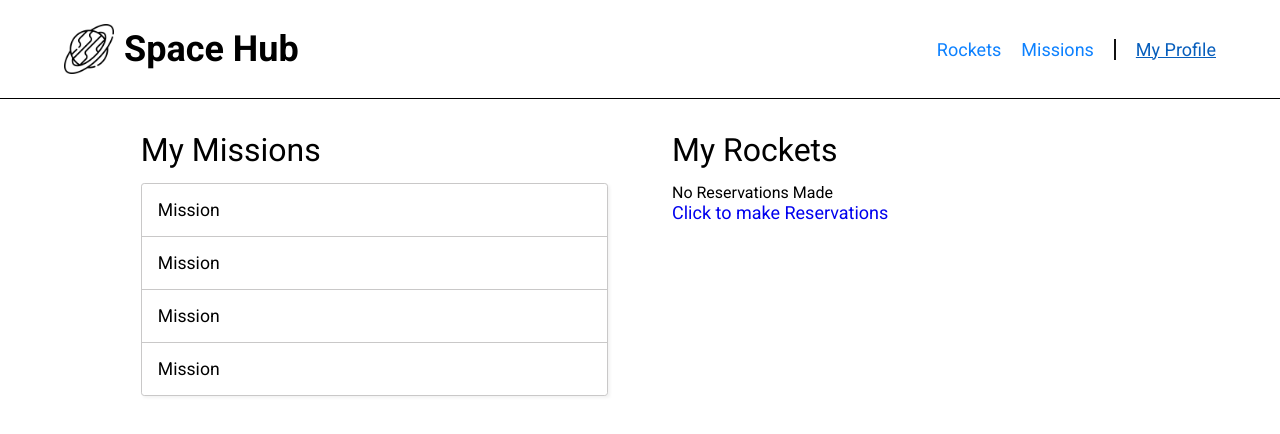
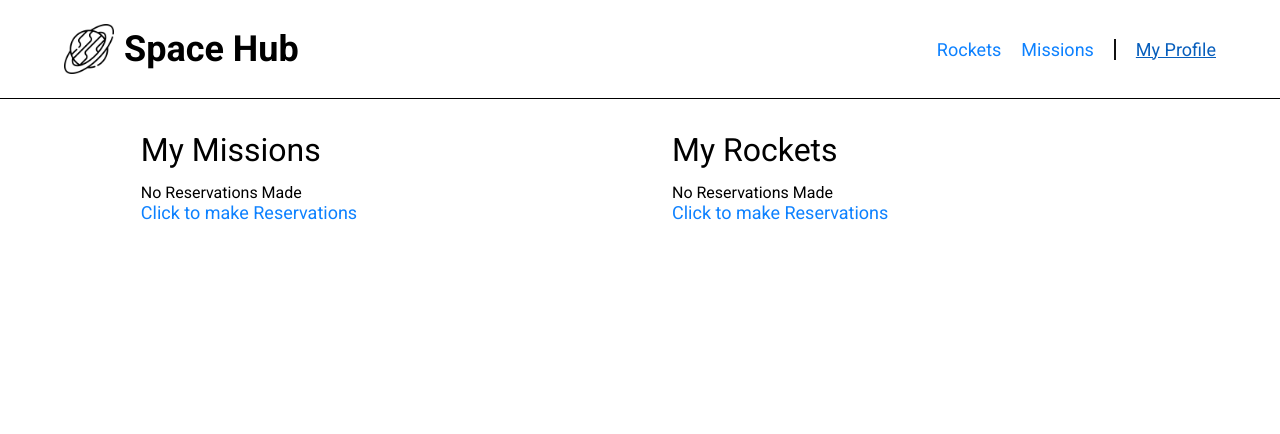
Before and after one commit to kennyegun24/space-travel-hub, a React (Create React App) app: page /profile in a window 1280 px wide. Shown: the top 434 px of the page. Built offline with nearby package versions, Linux system fonts and the light colour scheme.

Commit message:
Add functions to handle mission's API calls
Display data From API and add interactivity

```diff
--- a/src/App.css
+++ b/src/App.css
@@ -1,4 +1,6 @@
-* {
+*,
+*::after,
+*::before {
   box-sizing: border-box;
   padding: 0;
   margin: 0;
@@ -6,30 +8,6 @@
 
 body {
   font-family: 'Roboto', 'Poppins', sans-serif;
-}
-
-.reserved {
-  font-weight: 600;
-}
-
-.round {
-  height: 50px;
-  width: 50px;
-  border-right: 5px solid #111;
-  border-left: 5px solid #111;
-  border-bottom: 5px solid #111;
-  border-radius: 50%;
-  animation: round 2s infinite linear;
-}
-
-@keyframes round {
-  0% {
-    transform: rotate(0deg);
-  }
-
-  100% {
-    transform: rotate(360deg);
-  }
 }
 
 section {
@@ -56,25 +34,13 @@ button {
 }
 
 button:hover {
-  filter: brightness(12%);
+  scale: 1.02;
 }
+
+/* ............. Header and Hero section ............... */
 
 .logoimg {
   width: 50px;
-}
-
-.pending {
-  height: 90vh;
-  display: flex;
-  justify-content: center;
-  align-items: center;
-  flex-direction: column;
-}
-
-.pending p {
-  font-size: 20px;
-  font-weight: 500;
-  color: blue;
 }
 
 .nav {
@@ -147,6 +113,34 @@ button:hover {
   gap: 10px;
 }
 
+.reserved {
+  font-weight: 600;
+}
+
+.round {
+  height: 50px;
+  width: 50px;
+  border-right: 5px solid #111;
+  border-left: 5px solid #111;
+  border-bottom: 5px solid #111;
+  border-radius: 50%;
+  animation: round 2s infinite linear;
+}
+
+.pending {
+  height: 90vh;
+  display: flex;
+  justify-content: center;
+  align-items: center;
+  flex-direction: column;
+}
+
+.pending p {
+  font-size: 20px;
+  font-weight: 500;
+  color: blue;
+}
+
 /* ........... Missions Page ............ */
 
 .missions-section {
@@ -158,9 +152,12 @@ button:hover {
   width: 100%;
 }
 
-.missions-table td,
-th {
-  padding: 0.7rem;
+.missions-table th {
+  padding: 1rem 0.5rem;
+}
+
+.missions-table thead {
+  text-align: left;
 }
 
 .missions-table tr:nth-child(2) {
@@ -171,27 +168,50 @@ th {
   background-color: #f2f2f2;
 }
 
-.mission-details td:nth-child(2) {
-  width: 70%;
+tbody td {
+  padding: 1.5rem 0.5rem;
 }
 
-.join-btn {
+.mission-details td:nth-child(1) {
+  font-weight: bold;
+}
+
+.mission-details td:nth-child(2) {
+  width: 63%;
+}
+
+.mission-btn {
   background-color: transparent;
   padding: 0.6rem 0.7rem;
   margin: 0 auto;
   display: block;
+  border-radius: 0.3rem;
+}
+
+.join-action {
   border: 1.8px solid #666b6f;
-  border-radius: 0.3rem;
+}
+
+.leave-action {
+  border: 1.8px solid #e56c76;
+  color: #e56c76;
 }
 
 .member-badge {
   display: block;
   margin: 0 auto;
   width: fit-content;
-  background-color: #6d757d;
-  color: #fff;
+  color: #fff !important;
   padding: 0.15rem 0.5rem;
   border-radius: 0.2rem;
+}
+
+.active-member {
+  background-color: #18a2b8;
+}
+
+.not-active-member {
+  background-color: #6d757d;
 }
 
 /* ............ User Profile ............ */
@@ -231,3 +251,21 @@ th {
 .column-item:last-child {
   border-bottom: none;
 }
+
+.reserve-link {
+  color: #0d81ff;
+}
+
+.reserve-link:hover {
+  color: #075ebc;
+}
+
+@keyframes round {
+  0% {
+    transform: rotate(0deg);
+  }
+
+  100% {
+    transform: rotate(360deg);
+  }
+}
--- a/src/Redux/configureStore.js
+++ b/src/Redux/configureStore.js
@@ -1,22 +1,16 @@
-import { configureStore, combineReducers, applyMiddleware } from '@reduxjs/toolkit';
-import thunk from 'redux-thunk';
+import { configureStore, combineReducers } from '@reduxjs/toolkit';
+import logger from 'redux-logger';
 import rocketReducer from './rockets/rockets';
+import missionReducer from './missions/missions';
 
 const allReducers = combineReducers({
   rockets: rocketReducer,
+  missions: missionReducer,
 });
 
-const store = configureStore({ reducer: allReducers }, applyMiddleware(thunk));
+const store = configureStore({
+  reducer: allReducers,
+  middleware: (getDefaultMiddleware) => getDefaultMiddleware().concat(logger),
+});
 
 export default store;
-
-// import { configureStore } from '@reduxjs/toolkit';
-// import rockets from './rockets/rockets';
-
-// const store = configureStore({
-//   reducer: {
-//     rockets,
-//   },
-// });
-
-// export default store;
--- /dev/null
+++ b/src/Redux/missions/missions.js
@@ -0,0 +1,66 @@
+import { createSlice, createAsyncThunk } from '@reduxjs/toolkit';
+import axios from 'axios';
+
+const action = 'missions/fetchMissions';
+
+export const fetchMissions = createAsyncThunk(action, async () => {
+  try {
+    const resp = await axios.get('https://api.spacexdata.com/v3/missions');
+    const customData = resp.data.map((mission) => ({
+      id: mission.mission_id,
+      name: mission.mission_name,
+      description: mission.description,
+      member: false,
+    }));
+
+    return customData;
+  } catch (error) {
+    console.error(error);
+  }
+  return [];
+});
+
+const initialState = {
+  missionsArray: [],
+  loading: null,
+  error: '',
+};
+
+const missionSlice = createSlice({
+  name: 'missions',
+  initialState,
+  reducers: {
+    toggleMember: (state, action) => {
+      const newState = state.missionsArray.map((mission) => {
+        if (mission.id === action.payload) {
+          const objChanged = { ...mission, member: !mission.member };
+          return objChanged;
+        }
+        return mission;
+      });
+      return { ...state, missionsArray: newState };
+    },
+  },
+
+  extraReducers: (builder) => {
+    builder.addCase(fetchMissions.pending, (state) => {
+      const newState = state;
+      newState.loading = true;
+    });
+    builder.addCase(fetchMissions.fulfilled, (state, action) => {
+      const newState = state;
+      newState.missionsArray = action.payload;
+      newState.loading = false;
+    });
+    builder.addCase(fetchMissions.rejected, (state, action) => {
+      const newState = state;
+      newState.loading = false;
+      newState.missionsArray = [];
+      newState.error = action.error.message;
+    });
+  },
+});
+
+export const { toggleMember } = missionSlice.actions;
+
+export default missionSlice.reducer;
--- a/src/Redux/rockets/rockets.js
+++ b/src/Redux/rockets/rockets.js
@@ -44,7 +44,6 @@ const rocketSlice = createSlice({
           rocketImages: rocket.flickr_images[0],
           reserved: false,
         }));
-        // console.log(rocketData);
         isFulfilled.rocket = rocketData;
       })
       .addCase(fetchRockets.rejected, (state) => {
--- a/src/components/singleMission.jsx
+++ b/src/components/singleMission.jsx
@@ -1,23 +1,47 @@
-// import { useSelector } from 'react-redux';
+import { PropTypes } from 'prop-types';
+import { useDispatch } from 'react-redux';
+import { toggleMember } from '../Redux/missions/missions';
 
-const singleMission = (mission) => {
-  const hello = () => 'hello';
+const SingleMission = ({
+  id, name, description, member,
+}) => {
+  const dispatch = useDispatch();
+
+  const handleClick = (missionId) => dispatch(toggleMember(missionId));
 
   return (
-    <tr className="mission-details">
-      <td>{mission.name}</td>
-      <td>{mission.description}</td>
+    <tr className="mission-details" id={id}>
+      <td>{name}</td>
+      <td>{description}</td>
       <td>
-        <div className="member-badge">Not a Member</div>
+        <div
+          className={`member-badge ${
+            member ? 'active-member' : 'not-active-member'
+          }`}
+        >
+          {member ? 'Active Member' : 'NOT A MEMBER'}
+        </div>
       </td>
       <td>
-        <button type="button" className="join-btn">
-          Join Mission
+        <button
+          type="button"
+          className={`mission-btn ${
+            member ? 'leave-action' : 'join-action'
+          }`}
+          onClick={() => handleClick(id)}
+        >
+          {member ? 'Leave Mission' : 'Join Mission'}
         </button>
       </td>
-      <div>{hello()}</div>
     </tr>
   );
 };
 
-export default singleMission;
+SingleMission.propTypes = {
+  id: PropTypes.string.isRequired,
+  name: PropTypes.string.isRequired,
+  description: PropTypes.string.isRequired,
+  member: PropTypes.bool.isRequired,
+};
+
+export default SingleMission;
--- a/src/pages/missions.jsx
+++ b/src/pages/missions.jsx
@@ -1,15 +1,52 @@
-// import singleMission from '../components/singleMission';
+import { useEffect, useRef } from 'react';
+import { useDispatch, useSelector } from 'react-redux';
+import { v4 as uniqueId } from 'uuid';
 
-const Missions = () => (
+import { fetchMissions } from '../Redux/missions/missions';
+import SingleMission from '../components/singleMission';
+
+const Missions = () => {
+  const { missionsArray, loading } = useSelector((state) => state.missions);
+  const dispatch = useDispatch();
+  const shouldFetch = useRef(true);
+
+  useEffect(() => {
+    if (shouldFetch.current && loading === null) {
+      shouldFetch.current = false;
+      dispatch(fetchMissions());
+    }
+  }, []);
+
+  return (
     <section className="missions-section">
+      {loading ? (
+        <div className="pending">
+          <p className="round" />
+          <p>LOADING...</p>
+        </div>
+      ) : (
         <table className="missions-table">
+          <thead>
             <tr>
               <th>Mission</th>
               <th>Description</th>
               <th>Status</th>
             </tr>
+          </thead>
+          <tbody>
+            {missionsArray.map((element) => (
+              <SingleMission
+                key={uniqueId()}
+                id={element.id}
+                name={element.name}
+                description={element.description}
+                member={element.member}
+              />
+            ))}
+          </tbody>
         </table>
+      )}
     </section>
   );
-
+};
 export default Missions;
--- a/src/pages/userProfile.jsx
+++ b/src/pages/userProfile.jsx
@@ -4,29 +4,46 @@ import { Link } from 'react-router-dom';
 const Profile = () => {
   const { rocket } = useSelector((state) => state.rockets);
   const rocketReserved = rocket.filter((stat) => stat.reserved);
+  const { missionsArray } = useSelector((state) => state.missions);
+  const missionsMember = missionsArray.filter((mission) => mission.member);
 
   return (
     <section className="missions-container">
       <div className="missions-column">
         <header>My Missions</header>
-        <ul className="column-items">
-          <li className="column-item">Mission</li>
-          <li className="column-item">Mission</li>
-          <li className="column-item">Mission</li>
-          <li className="column-item">Mission</li>
-        </ul>
+        {missionsMember.length === 0 ? (
+          <div className="no__reservations">
+            <p>No Reservations Made</p>
+            <Link className="reserve-link" to="/missions">
+              Click to make Reservations
+            </Link>
+          </div>
+        ) : (
+          <ul className="column-items">
+            {missionsMember.map(({ name, id }) => (
+              <li className="column-item" key={id}>
+                {name}
+              </li>
+            ))}
+          </ul>
+        )}
       </div>
+
       <div className="rockets-column">
         <header>My Rockets</header>
         {rocketReserved.length === 0 ? (
           <div className="no__reservations">
             <p>No Reservations Made</p>
-            <Link className="reserve-rockets-link" to="/">Click to make Reservations</Link>
+            <Link className="reserve-link" to="/">
+              Click to make Reservations
+            </Link>
           </div>
         ) : (
           <ul className="column-items">
             {rocketReserved.map(({ id, rocketName }) => (
-              <li className="column-item" key={id}>{rocketName}</li>
+              <li className="column-item" key={id}>
+                {rocketName}
+              </li>
             ))}
           </ul>
         )}
```
Also changed, not shown: 1 other file (tests, documents, lock files or other folders). Lines whose indentation alone changed are shown as unchanged.
